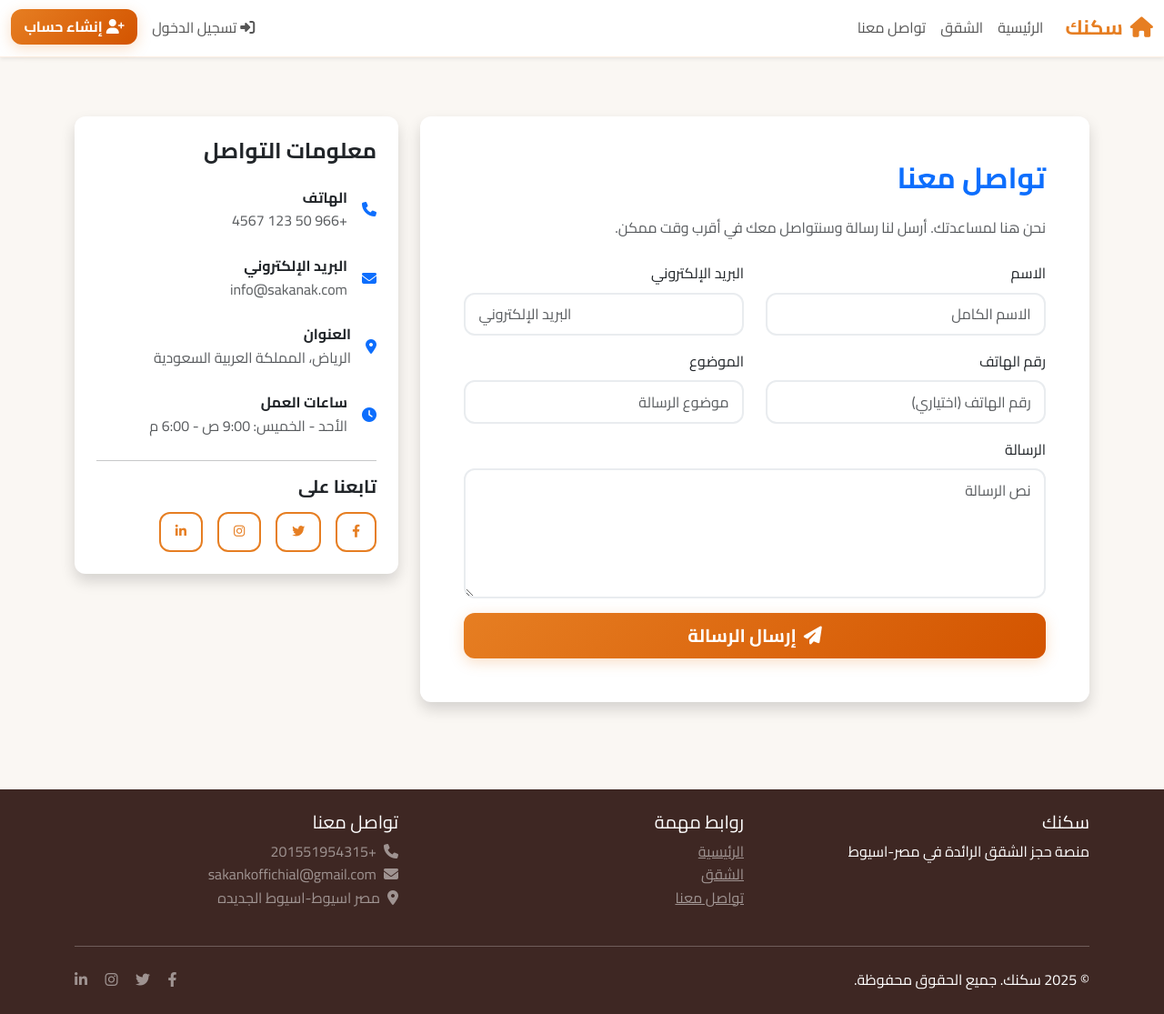
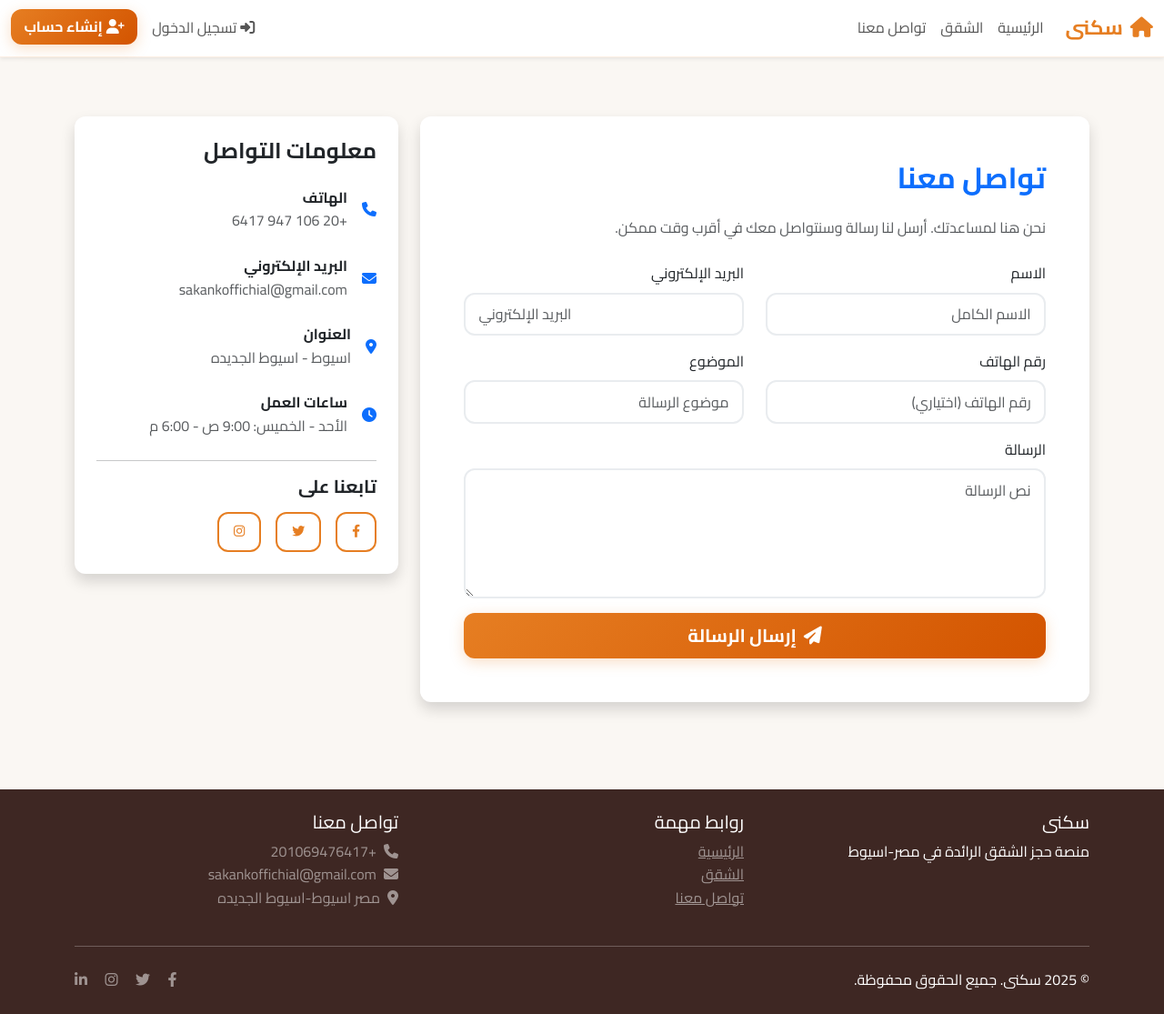
Before and after one commit to devfady1/SAKANK, a Django app: page /contact/ in a window 1280 px wide. Shown: the whole page at 91% size. Run offline with Django 5.2, Linux system fonts and the light colour scheme; some libraries are stand-ins or nearby versions.

Commit message:
finish V1

```diff
--- a/create_sample_data.py
+++ b/create_sample_data.py
@@ -1,6 +1,5 @@
 #!/usr/bin/env python
-"""
-ملف لإنشاء بيانات تجريبية لمشروع سكنك
+"""ملف لإنشاء بيانات تجريبية لمشروع سكني
 """
 import os
 import sys
--- a/payments/views.py
+++ b/payments/views.py
@@ -277,7 +277,7 @@ class StripeWebhookView(View):
 class ManualPaymentView(LoginRequiredMixin, View):
     """الدفع اليدوي عبر فودافون كاش: عرض التعليمات وتسجيل إثبات الدفع"""
 
-    VODAFONE_CASH_RECEIVER = "01551954315"
+    VODAFONE_CASH_RECEIVER = "01069476417"
 
     def get(self, request, booking_id):
         booking = get_object_or_404(Booking, id=booking_id, user=request.user)
--- a/templates/accounts/login.html
+++ b/templates/accounts/login.html
@@ -11,9 +11,9 @@
                     <div class="text-center mb-4">
                         <h2 class="fw-bold text-primary">تسجيل الدخول</h2>
                         <p class="text-muted">مرحباً بعودتك إلى سكنك</p>
-                        <a href="/accounts/google/login/" class="btn btn-danger w-100 mb-3">
+                     <!--   <a href="/accounts/google/login/" class="btn btn-danger w-100 mb-3">
                             <i class="fab fa-google me-2"></i> دخول بحساب جوجل
-                        </a>
+                        </a> -->
                     </div>
 
                     <form method="post">
--- a/templates/base.html
+++ b/templates/base.html
@@ -4,7 +4,7 @@
     {% load static %}
     <meta charset="UTF-8">
     <meta name="viewport" content="width=device-width, initial-scale=1.0, maximum-scale=1, user-scalable=no">
-    <title>{% block title %}سكنك - احجز شقتك في أسيوط الجديدة{% endblock %}</title>
+    <title>{% block title %}سكني - احجز شقتك في أسيوط الجديدة{% endblock %}</title>
 
     <!-- Bootstrap 5 RTL CSS -->
     <link href="https://cdn.jsdelivr.net/npm/bootstrap@5.3.2/dist/css/bootstrap.rtl.min.css" rel="stylesheet">
@@ -124,7 +124,7 @@
     <nav class="navbar navbar-expand-lg navbar-light bg-white shadow-sm fixed-top" style="z-index:1040;">
         <div class="container-xxl">
             <a class="navbar-brand" href="{% url 'pages:index' %}">
-                <i class="fas fa-home me-2"></i>سكنك
+                <i class="fas fa-home me-2"></i>سكنى
             </a>
 
             <button class="navbar-toggler" type="button" data-bs-toggle="collapse" data-bs-target="#mainNav" aria-controls="mainNav" aria-label="فتح القائمة">
@@ -209,7 +209,7 @@
         <div class="container">
             <div class="row">
                 <div class="col-md-4">
-                    <h5>سكنك</h5>
+                    <h5>سكنى</h5>
                     <p>منصة حجز الشقق الرائدة في مصر-اسيوط</p>
                 </div>
                 <div class="col-md-4">
@@ -223,7 +223,7 @@
                 <div class="col-md-4">
                     <h5>تواصل معنا</h5>
                     <p class="text-white-50">
-                        <i class="fas fa-phone me-2"></i>+201551954315<br>
+                        <i class="fas fa-phone me-2"></i>+201069476417<br>
                         <i class="fas fa-envelope me-2"></i>sakankoffichial@gmail.com<br>
                         <i class="fas fa-map-marker-alt me-2"></i>مصر اسيوط-اسيوط الجديده
                     </p>
@@ -232,7 +232,7 @@
             <hr class="my-4">
             <div class="row align-items-center">
                 <div class="col-md-6">
-                    <p class="mb-0">&copy; 2025 سكنك. جميع الحقوق محفوظة.</p>
+                    <p class="mb-0">&copy; 2025 سكنى. جميع الحقوق محفوظة.</p>
                 </div>
                 <div class="col-md-6 text-end">
                     <a href="#" class="text-white-50 me-3"><i class="fab fa-facebook-f"></i></a>
--- a/templates/bookings/book_bed.html
+++ b/templates/bookings/book_bed.html
@@ -54,7 +54,7 @@
             <li class="mb-2"><strong>الشقة:</strong> {{ apartment.name }}</li>
             <li class="mb-2"><strong>الغرفة:</strong> {{ room.name }}</li>
             <li class="mb-2"><strong>رقم السرير:</strong> {{ bed.bed_number }}</li>
-            <li class="mb-2"><strong>السعر الشهري:</strong> {{ bed.monthly_price }} ريال</li>
+            <li class="mb-2"><strong>السعر الشهري:</strong> {{ bed.monthly_price }} جنيه</li>
             <li class="mb-2">
               <strong>الحالة:</strong>
               {% if bed.is_available %}<span class="badge bg-success">متاح</span>{% else %}<span class="badge bg-danger">غير متاح</span>{% endif %}
@@ -62,7 +62,7 @@
           </ul>
           <div class="alert alert-info mb-0">
             <i class="fas fa-info-circle me-1"></i>
-            سيتم دفع قيمة شهر واحد مبدئياً. يمكنك إلغاء الحجز قبل بداية الفترة.
+             تنبيه هام: المبلغ الذي ستدفعه هو عمولة المنصة فقط (150 جنيه لكل سرير). هذا ليس سعر السرير ولا يعتبر إيجارًا. الإيجار يُدفع مباشرةً لصاحب الشقة.
           </div>
         </div>
       </div>
--- a/templates/bookings/my_bookings.html
+++ b/templates/bookings/my_bookings.html
@@ -30,7 +30,7 @@
               <td>{{ b.bed.room.name }}</td>
               <td>{{ b.bed.bed_number }}</td>
               <td>{{ b.start_date }} → {{ b.end_date }}</td>
-              <td>{{ b.total_amount }} ريال</td>
+              <td>{{ b.total_amount }} جنيه</td>
               <td>
                 {% if b.payment_status == 'paid' %}
                   <span class="badge bg-success">مدفوع</span>
@@ -82,7 +82,7 @@
           </div>
           <div class="small text-muted mb-1">{{ b.bed.room.apartment.name }} • {{ b.bed.room.name }} • سرير {{ b.bed.bed_number }}</div>
           <div class="small mb-1">{{ b.start_date }} → {{ b.end_date }}</div>
-          <div class="fw-bold mb-2">{{ b.total_amount }} ريال</div>
+          <div class="fw-bold mb-2">{{ b.total_amount }} جنيه</div>
           <div class="d-flex gap-2">
             {% if b.payment_status == 'paid' %}
               <a class="btn btn-success btn-sm flex-fill" href="{% url 'bookings:chat' b.id %}">شات مع البايع</a>
--- a/templates/listings/add_room.html
+++ b/templates/listings/add_room.html
@@ -159,8 +159,8 @@
             }
             priceInfo.innerHTML = `
                 <i class="fas fa-calculator me-2"></i>
-                <strong>إجمالي الإيراد المتوقع:</strong> ${totalPrice} ريال/شهر
-                <br><small class="text-muted">(${bedCount} سرير × ${monthlyPrice} ريال)</small>
+                <strong>إجمالي الإيراد المتوقع:</strong> ${totalPrice} جنيه/شهر
+                <br><small class="text-muted">(${bedCount} سرير × ${monthlyPrice} جنيه)</small>
             `;
         }
     }
--- a/templates/pages/contact.html
+++ b/templates/pages/contact.html
@@ -88,7 +88,7 @@
                             <i class="fas fa-phone text-primary me-3"></i>
                             <div>
                                 <strong>الهاتف</strong><br>
-                                <span class="text-muted">+966 50 123 4567</span>
+                                <span class="text-muted">+20 106 947 6417</span>
                             </div>
                         </div>
                     </div>
@@ -98,7 +98,7 @@
                             <i class="fas fa-envelope text-primary me-3"></i>
                             <div>
                                 <strong>البريد الإلكتروني</strong><br>
-                                <span class="text-muted">info@sakanak.com</span>
+                                <span class="text-muted">sakankoffichial@gmail.com</span>
                             </div>
                         </div>
                     </div>
@@ -108,7 +108,7 @@
                             <i class="fas fa-map-marker-alt text-primary me-3"></i>
                             <div>
                                 <strong>العنوان</strong><br>
-                                <span class="text-muted">الرياض، المملكة العربية السعودية</span>
+                                <span class="text-muted">اسيوط - اسيوط الجديده</span>
                             </div>
                         </div>
                     </div>
@@ -136,9 +136,7 @@
                         <a href="#" class="btn btn-outline-primary btn-sm">
                             <i class="fab fa-instagram"></i>
                         </a>
-                        <a href="#" class="btn btn-outline-primary btn-sm">
-                            <i class="fab fa-linkedin-in"></i>
-                        </a>
+
                     </div>
                 </div>
             </div>
```
Also changed, not shown: README_PRO.md (added).
